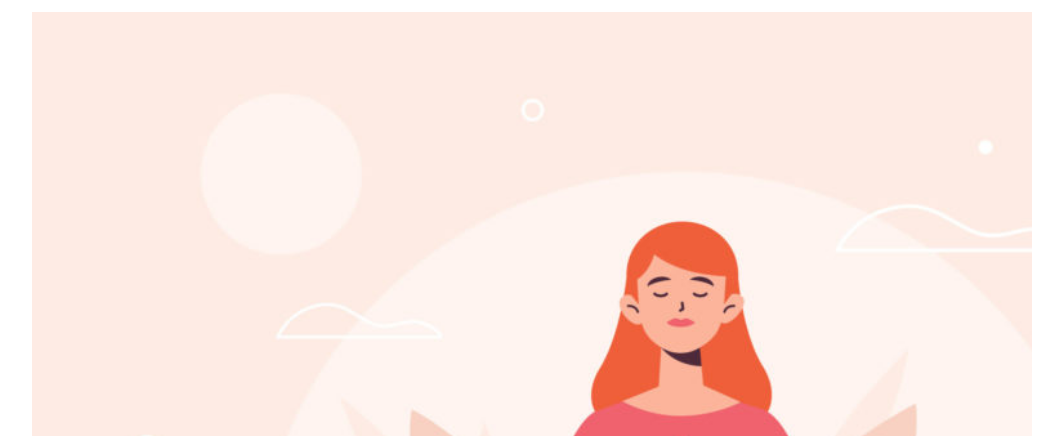
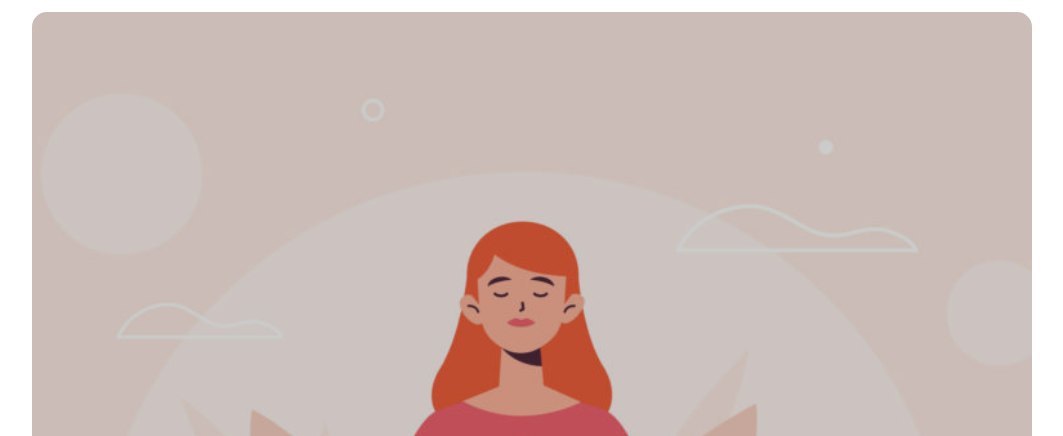
Before and after one commit to rekk88/htmlcss-wp, a plain HTML site: page index.html in a window 1280 px wide. Shown: the part 188-624 px from the top of the page, without its empty margins (108-1171 px from the left). Drawn offline with Linux system fonts and the light colour scheme.

Commit message:
add: immagine main-top + testo e border radius

```diff
--- a/css/style.css
+++ b/css/style.css
@@ -15,7 +15,9 @@
     float: left;
 }
 
-
+.radius{
+    border-radius: 15px;
+}
 
 
 /* body */
@@ -70,7 +72,25 @@ nav a{
     background-size: cover;
     height: 880px;
     background-repeat: no-repeat;
-    padding-top: 44%;
+    /* padding-top: 44%; */
+    background-position: center;
+
+}
+.layover{
+    background-color: rgba(0, 0, 0, 0.2);
+    height: 100%;
+}
+
+ .text{
+    padding-top: 43%;
+    width: 50%;
+    font-size: 20px;
+    color: white;
+    padding-left: 4%;
+}
+.text span{
+    font-size: 35px;
+    display: block;
 }
 
 footer{
@@ -103,6 +123,16 @@ aside, .main-bottom-content{
     margin-bottom: 15px;
 }
 
+
+
+
+
+
+
+
+
+
+
 /*debug*/
 
 
--- a/index.html
+++ b/index.html
@@ -35,13 +35,16 @@
         <!-- main -->
         <main>
             <!-- main top  -->
-            <section class="main-top">
-                <h2>Lorem, ipsum dolor sit amet cons</h2>
-                <p>Lorem ipsum dolor sit amet consectetur adipisicing elit. Delectus nobis commodi corporis
-                    voluptatem id. Suscipit voluptas voluptatem voluptatibus recusandae voluptate,
-                    quia soluta
-                </p>
 
+            <section class="main-top radius" >
+                <div class="layover radius">
+                        <p class="text">
+                            <span>Lorem, ipsum dolor sit amet cons</span>
+                            Lorem ipsum dolor sit amet consectetur adipisicing elit. Delectus nobis commodi corporis
+                                voluptatem id. Suscipit voluptas voluptatem voluptatibus recusandae voluptate,
+                                quia soluta
+                        </p>
+                </div>
             </section>
             <!-- fine main top  -->
 
```
